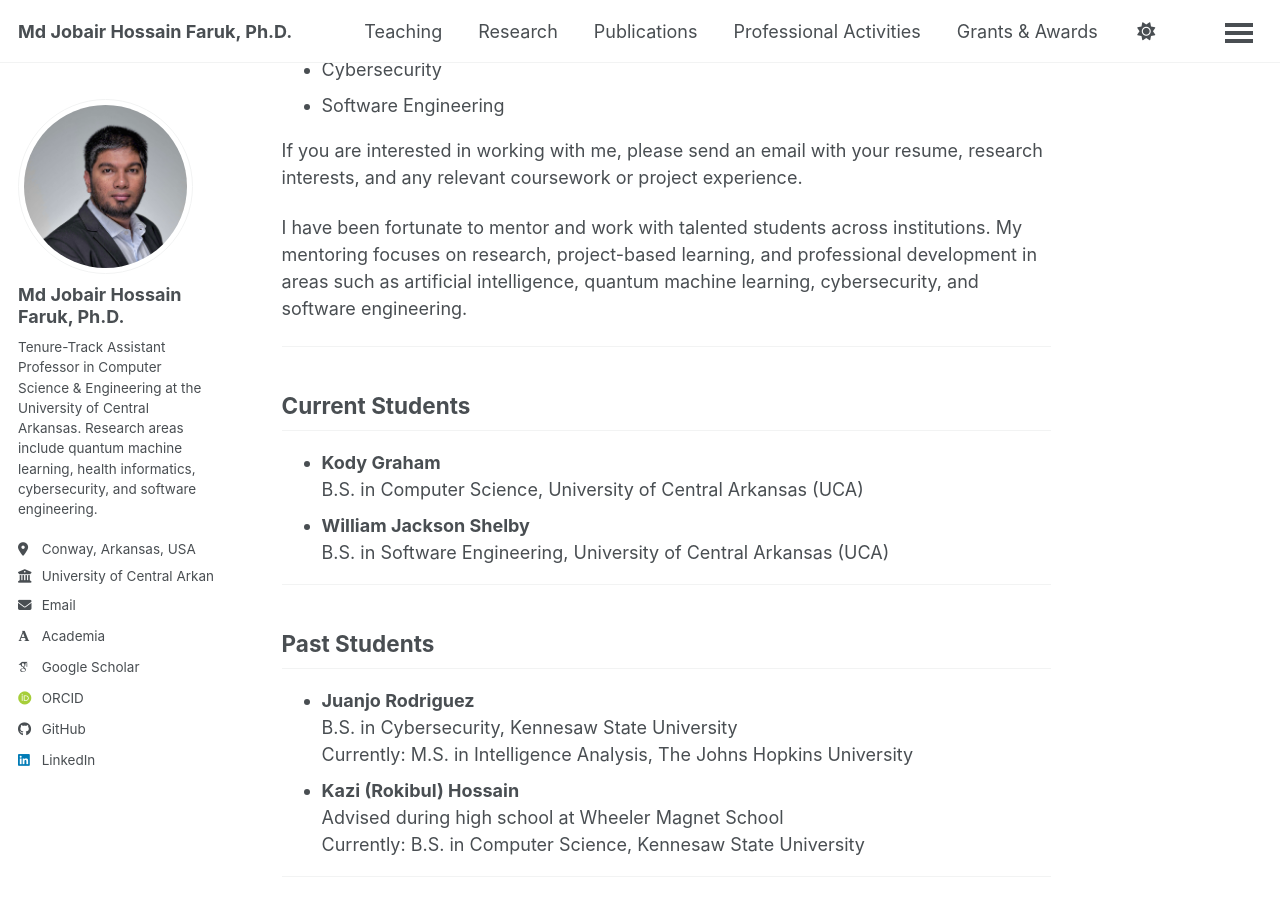
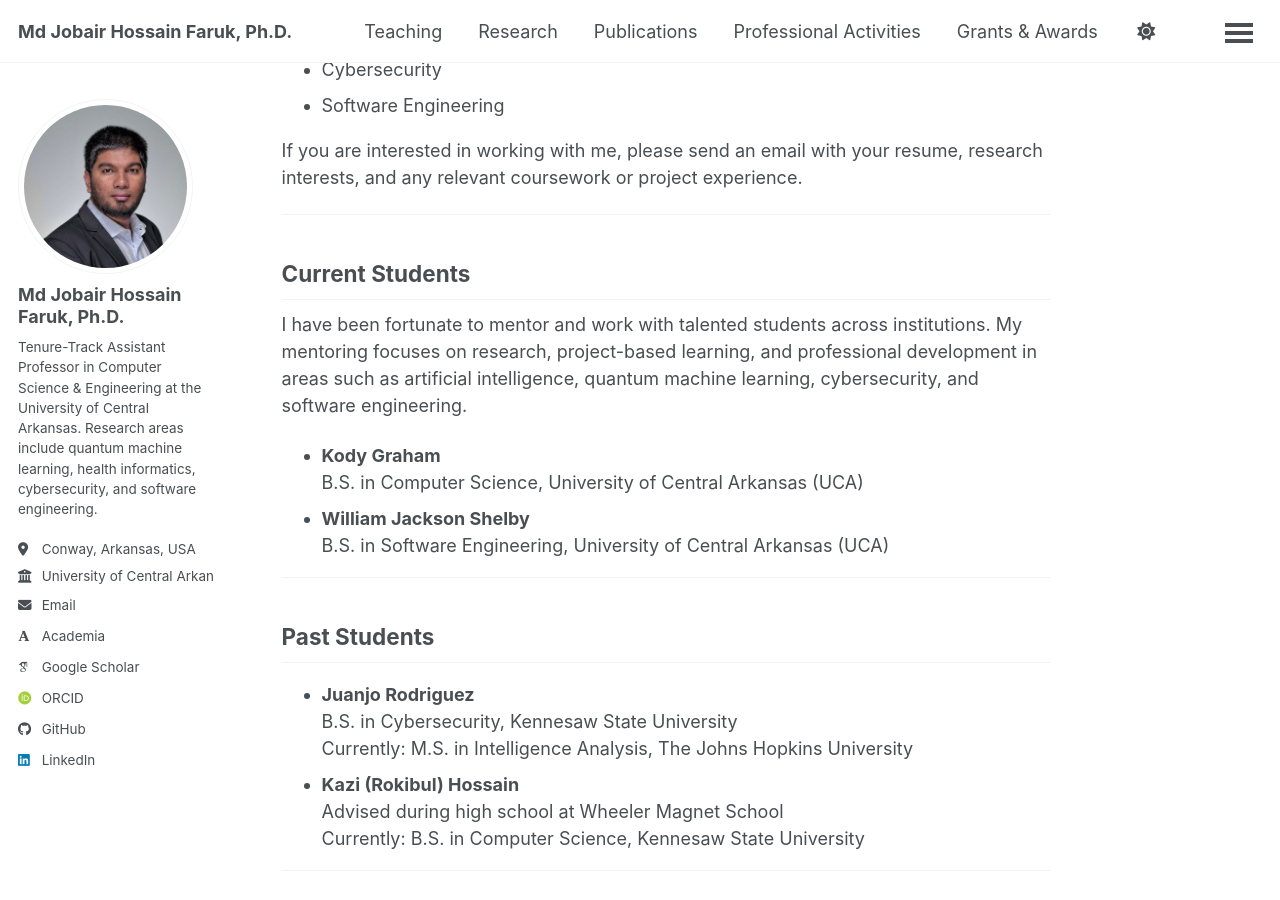
Before and after one commit to jobair-hossain/jobair-hossain.github.io, a Jekyll site: the page built from _pages/students.html, in a window 1280 px wide and 900 px high, scrolled down 366 px. Built offline with Jekyll 4.4.1, drawn with Linux system fonts in a browser that asks for light colours; some web fonts are replaced; a script bundle is joined from its source files by our own code; library files that are not in the unit come from our copies.

Commit message:
Update students.html

```diff
--- a/_pages/students.html
+++ b/_pages/students.html
@@ -25,15 +25,16 @@ If you are interested in working with me, please send an email with your resume,
 </p>
 
 
+<hr />
+
+<h2>Current Students</h2>
+
+
 <p>
 I have been fortunate to mentor and work with talented students across institutions.
 My mentoring focuses on research, project-based learning, and professional development in areas such as
 artificial intelligence, quantum machine learning, cybersecurity, and software engineering.
 </p>
-
-<hr />
-
-<h2>Current Students</h2>
 
 <ul>
   <li>
```
